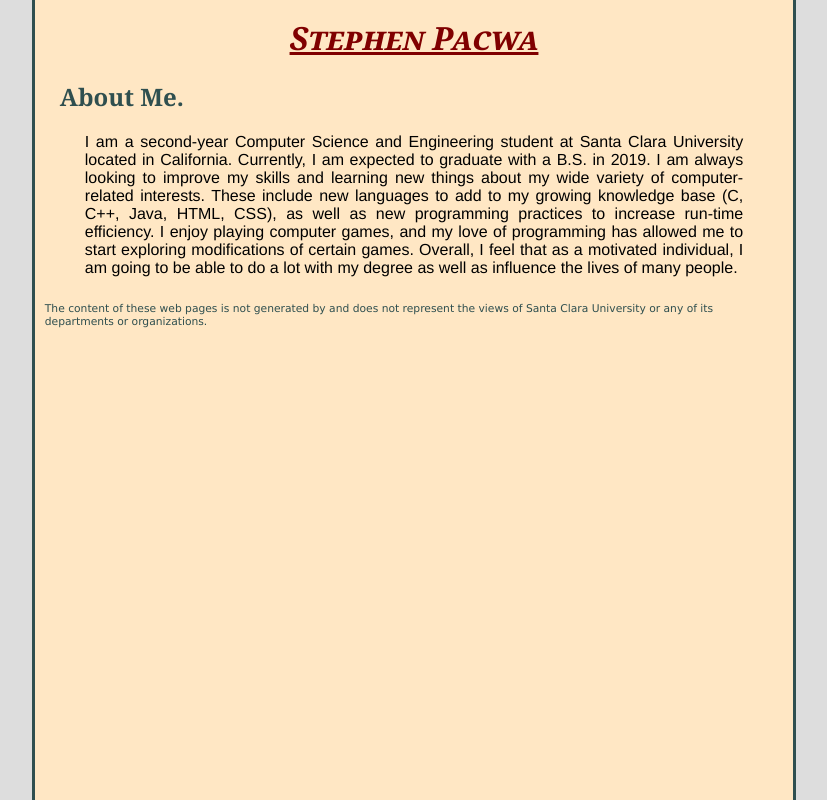
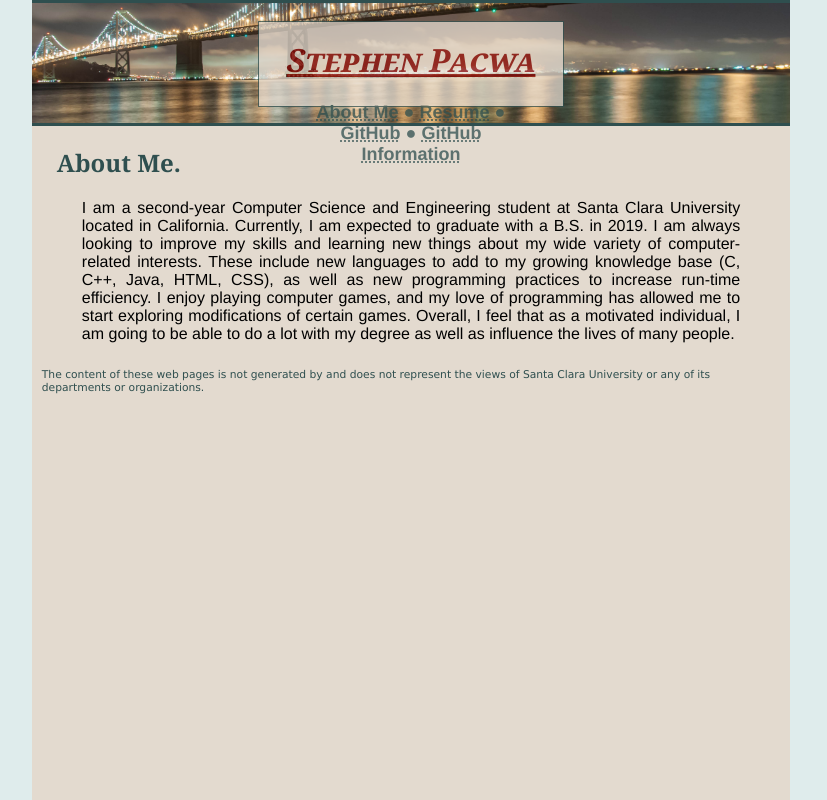
Before and after one commit to sjpacwa/Personal-Webpage, a plain HTML site: page pages/aboutMe.html in a window 1280 px wide. Shown: the whole page, without its empty margins (229-1056 px from the left). Drawn offline with Linux system fonts and the light colour scheme.

Commit message:
New headers
Added new headers to each page with standard links to slightly improve
navigation.
Colors have been altered slightly in order to work better will have to
fix again later.
Fade in and transperancy for index has been altered slightly.

```diff
--- a/pages/aboutMe.html
+++ b/pages/aboutMe.html
@@ -8,7 +8,18 @@
 
 	<body>
 		<div class="mainDiv">
-			<h1>Stephen Pacwa</h1>
+			<div class="headerDiv">
+				<div class="headerDiv2">
+					<a href="../index.html"><h1>Stephen Pacwa</h1></a>
+					 <p class="indexP">
+	        			<a href="../pages/aboutMe.html">           About Me</a> &#9679;
+	        			<a href="../resources/Resume 2.2.pdf" target="_black">     Resume</a> &#9679;
+	        			<a href="../https://github.com/sjpacwa" target="_blank">  GitHub</a> &#9679;
+	        			<a href="../pages/githubInfo.html">        GitHub Information</a>
+	      			</p>
+				</div>
+			</div>
+
 			<h2>About Me.</h2>
 			<div>
 				<p>I am a second-year Computer Science and Engineering student at Santa Clara University located in California. Currently, I am expected to graduate with a B.S. in 2019. I am always looking to improve my skills and learning new things about my wide variety of computer-related interests. These include new languages to add to my growing knowledge base (C, C++, Java, HTML, CSS), as well as new programming practices to increase run-time efficiency. I enjoy playing computer games, and my love of programming has allowed me to start exploring modifications of certain games. Overall, I feel that as a motivated individual, I am going to be able to do a lot with my degree as well as influence the lives of many people.
--- a/styles/styles.css
+++ b/styles/styles.css
@@ -1,5 +1,5 @@
 body {
-	background-color: #dddddd;
+	background-color: #dfecec;
 	color: black;
 	text-align: left;
 	overflow: auto;
@@ -153,12 +153,38 @@ a:hover {
 	margin-left:-30%;
 	left: 50%;
 	position: relative;
-	background-color: #ffe7c4;
-	border-left: solid;
-	border-right: solid;
-	border-left-color: darkslategrey;
-	border-right-color: darkslategrey;
+	background-color: #e3dacf;
 }
+
+.headerDiv {
+	background-color: #e3dacf;
+	border: solid;
+	border-left-style: none;
+	border-right-style: none;
+	border-color: darkslategrey;
+	margin: 0 auto;
+	height:120px;
+	background-image: url("../resources/background1.jpg");
+	background-size: 100%;
+	background-position: center center;
+	background-repeat: no-repeat;
+}
+
+.headerDiv2 {
+	background-color: #e3dacf;
+	position: relative;
+	width: 40%;
+	margin-top: -12.5%;
+	margin-left: -25%;
+	border: solid;
+	border-color: darkslategrey;
+	border-width:1px;
+	margin: 0 auto;
+	height: 70%;
+	top: 15%;
+	opacity: 0.75;
+}
+
 
 
 /*Main Index*/
@@ -169,20 +195,20 @@ a:hover {
 }
 
 .indexDiv {
-	background-color: #ffe7c4;
+	background-color: #e3dacf;
 	border: solid;
 	border-color: darkslategrey;
 	margin: 0 auto;
 }
 
 .indexDiv2 {
-	-webkit-animation: fadein 4s; /* Safari, Chrome and Opera > 12.1 */
-       -moz-animation: fadein 4s; /* Firefox < 16 */
-        -ms-animation: fadein 4s; /* Internet Explorer */
-         -o-animation: fadein 4s; /* Opera < 12.1 */
-            animation: fadein 4s;
+	-webkit-animation: fadein 2s; /* Safari, Chrome and Opera > 12.1 */
+       -moz-animation: fadein 2s; /* Firefox < 16 */
+        -ms-animation: fadein 2s; /* Internet Explorer */
+         -o-animation: fadein 2s; /* Opera < 12.1 */
+            animation: fadein 2s;
 
-	background: transparent;
+	background-color: rgba(227,218,207,0.5);
 	position: fixed;
 	top: 50%;
 	left: 50%;
```
Also changed, not shown: pages/eightQueens.html (+12 -1 lines), pages/githubInfo.html (+12 -1 lines).
